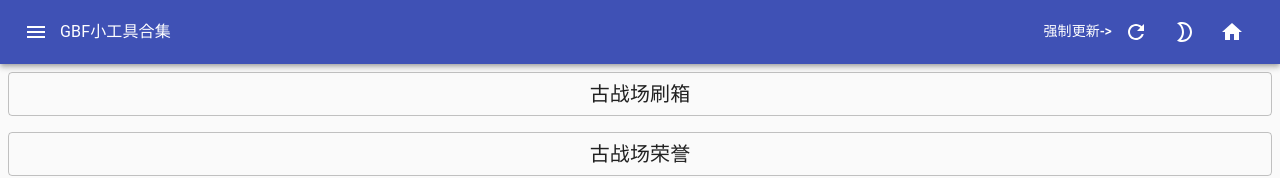
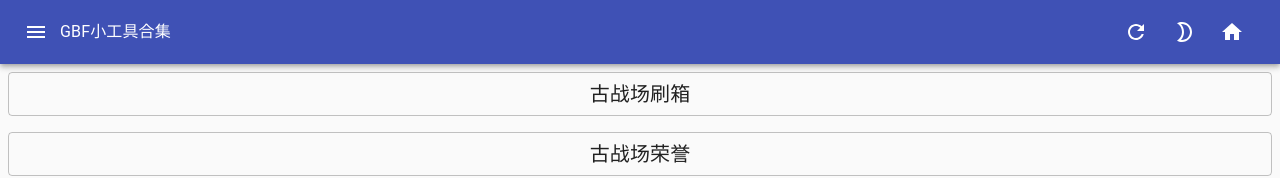
Before and after one commit to niccolozy/gbf-tools, a React (Create React App) app: page / in a window 1280 px wide. Shown: the top 178 px of the page. Built offline with nearby package versions, Linux system fonts and the light colour scheme.

Commit message:
Remove useless text

```diff
--- a/src/components/layout/Header.js
+++ b/src/components/layout/Header.js
@@ -62,7 +62,6 @@ class Header extends Component {
             <Typography variant="subtitle1" style={{ flexGrow: 1 }}>
               {this.props.currentTool}
             </Typography>
-            <Typography variant="subtitle2">强制更新-></Typography>
             <IconButton
               color="inherit"
               onClick={() => window.location.reload(true)}
```
